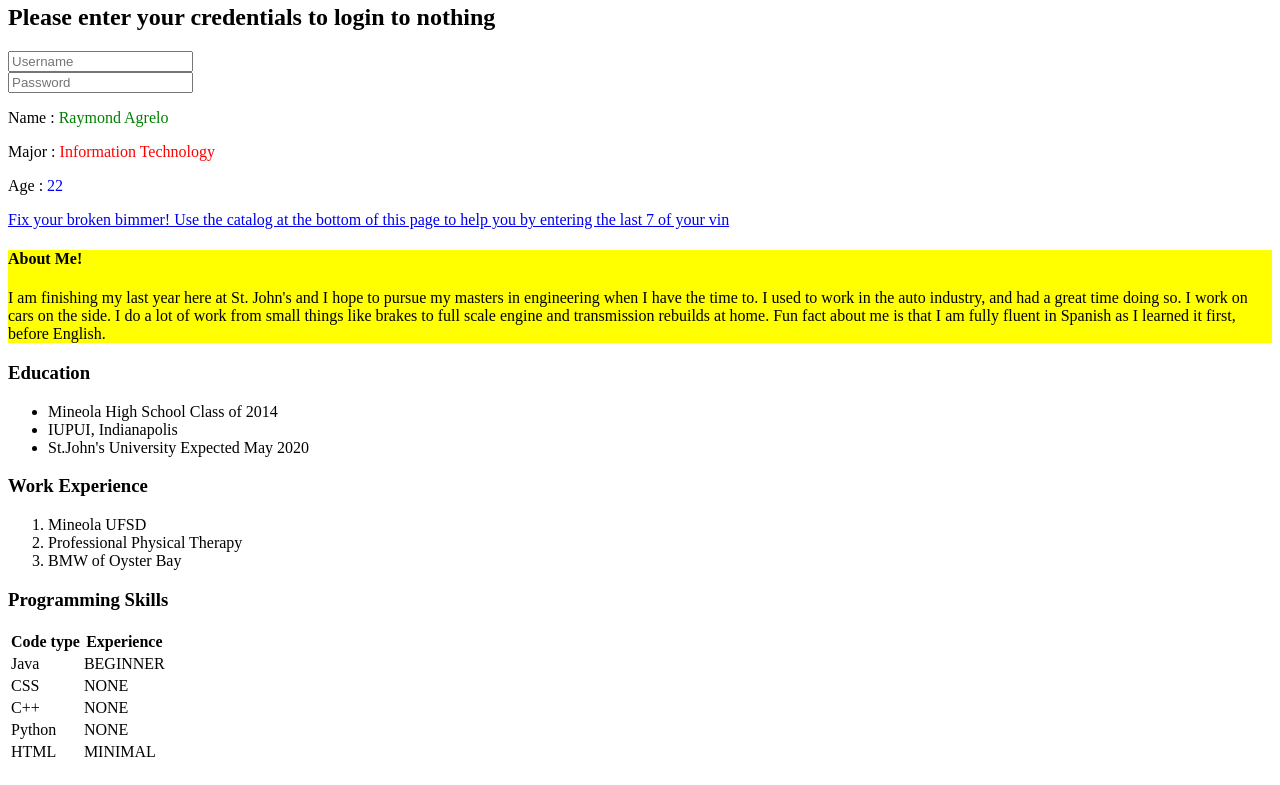
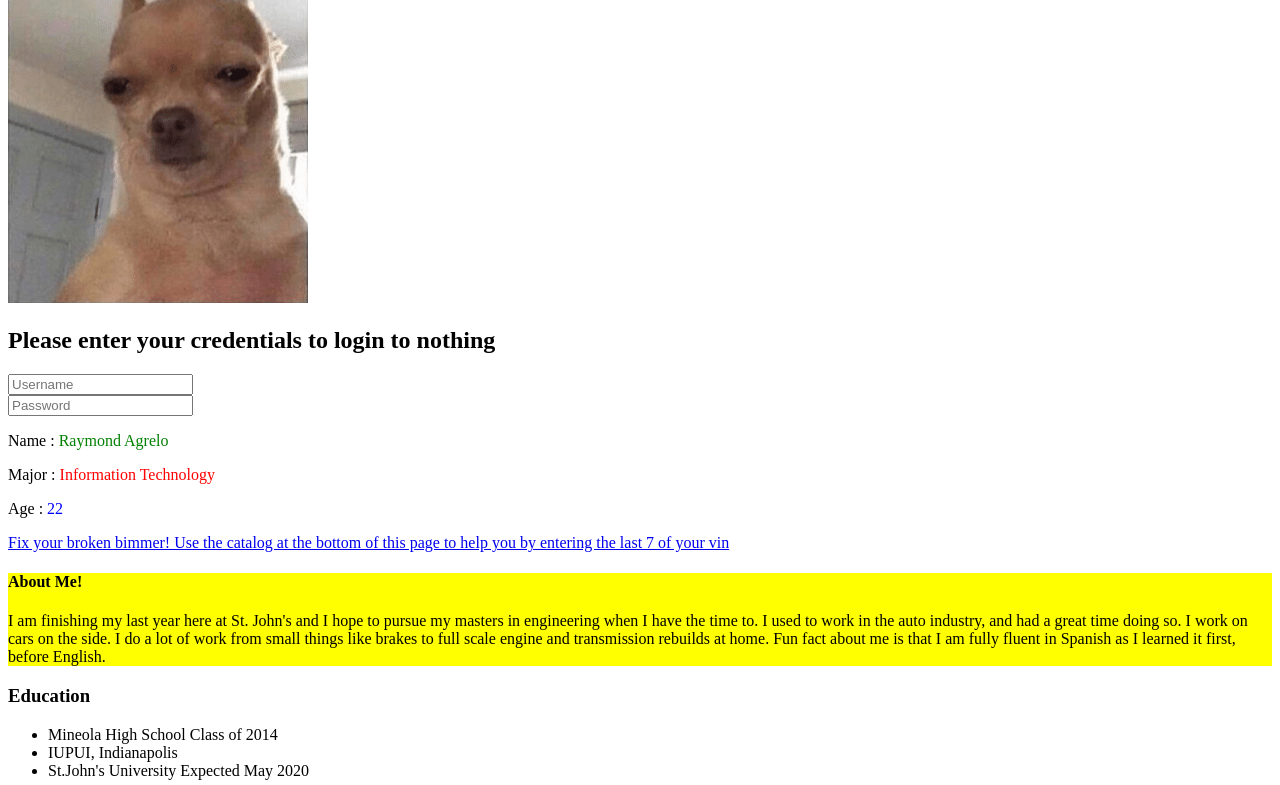
Before and after one commit to raymondagrelo/hello-world, a plain HTML site: page Project 1/index.html in a window 1280 px wide. Shown: the part 114-899 px from the top of the page. Drawn offline with Linux system fonts and the light colour scheme.

Commit message:
Update index.html

```diff
--- a/Project 1/index.html
+++ b/Project 1/index.html
@@ -6,7 +6,7 @@
 
   <body>
     <h1> Basic Information</h1>
-    <img src="raymondagrelo.github.io/Project 1/pic.png" alt="Picture of me, smiling happy">
+    <img src="pic.png" alt="Picture of me, smiling happy">
 
 <form>
   <h2>Please enter your credentials to login to nothing</h2>
```
